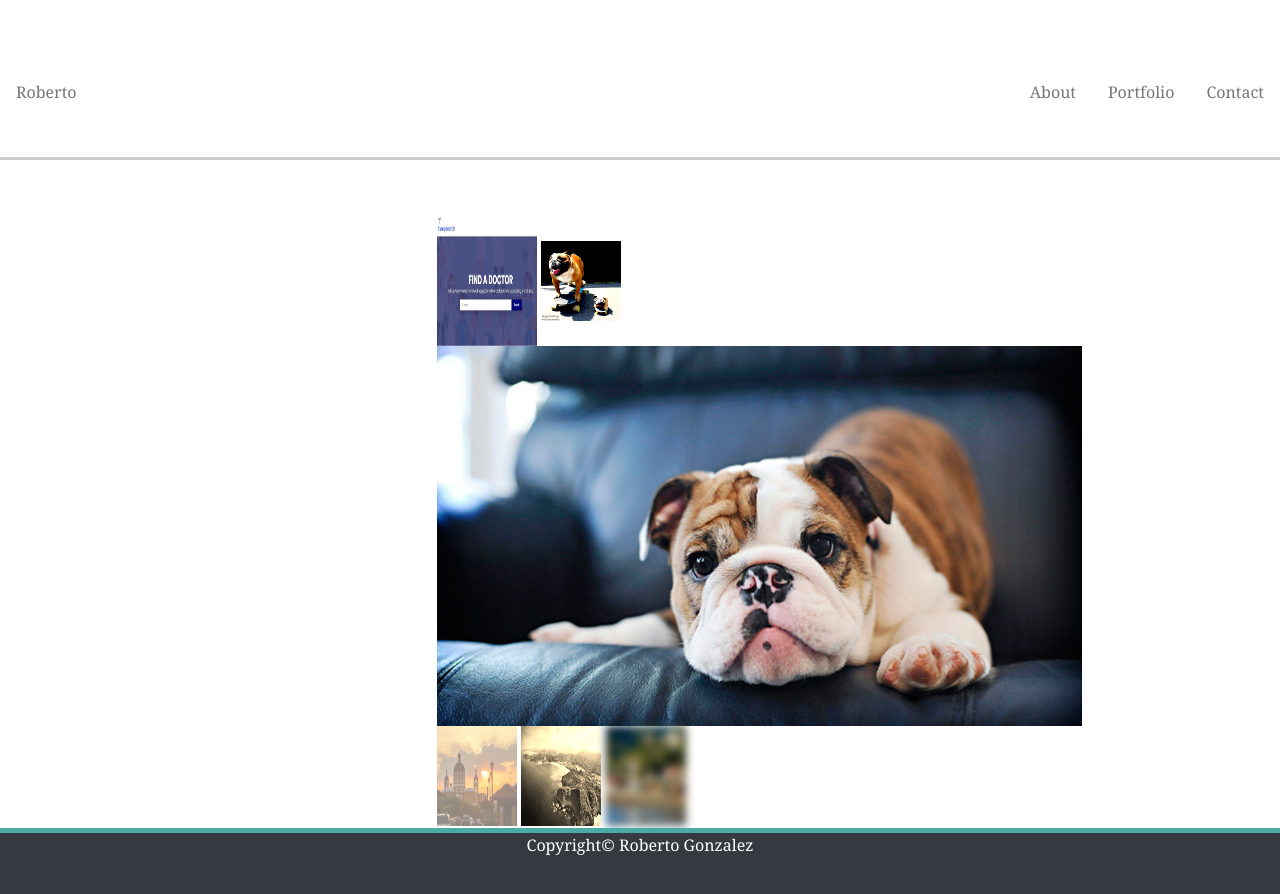
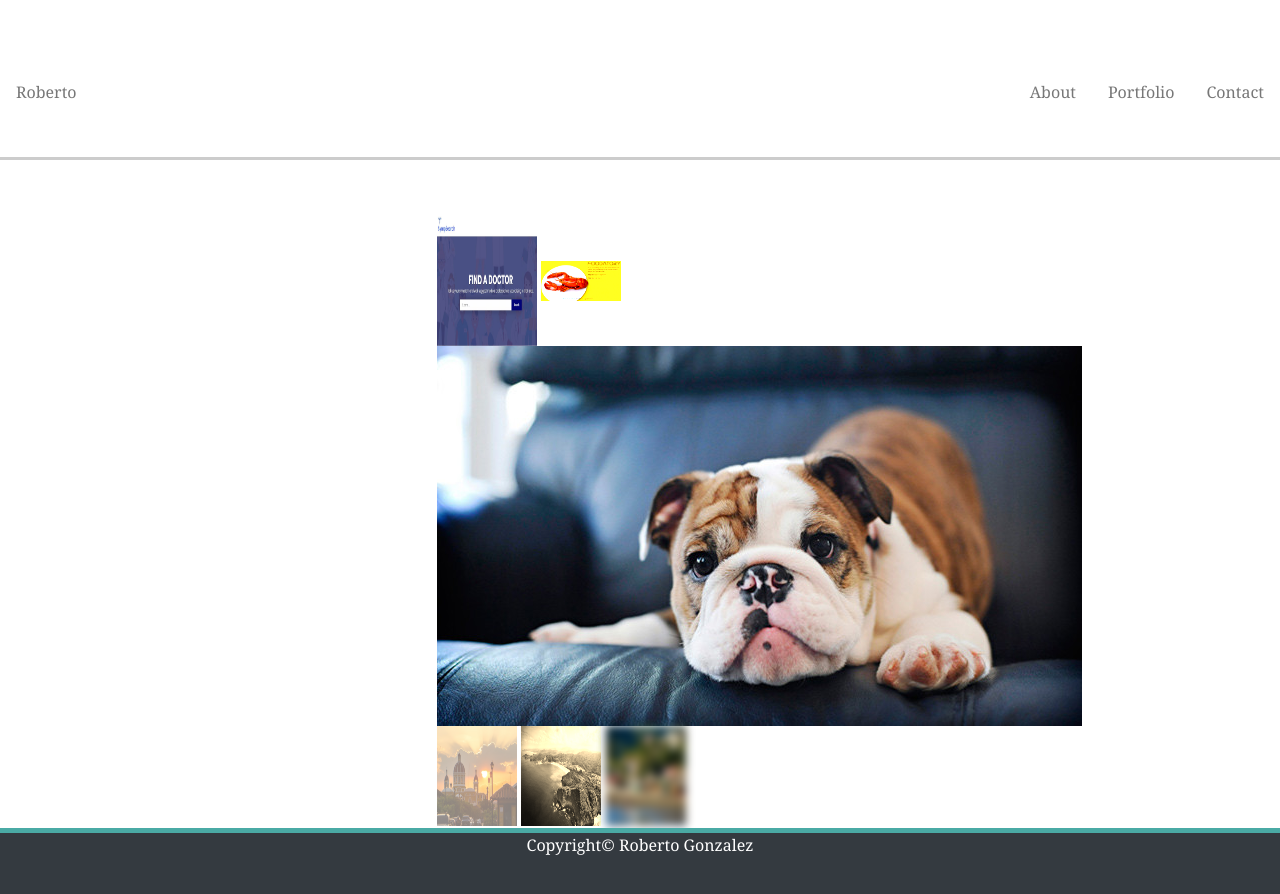
Before and after one commit to ntecrc/bootstrap-portfolio, a plain HTML site: page portfolio.html in a window 1280 px wide. Drawn offline with nearby package versions, Linux system fonts and the light colour scheme.

Commit message:
added project 2 link to the portfolio page

```diff
--- a/portfolio.html
+++ b/portfolio.html
@@ -51,11 +51,12 @@
                     <p></p>
                 </div>
                 <div class="col-md-4" >
-                            <a href="https://ntecrc.github.io/Trinity-Project/">
+                          <a href="https://ntecrc.github.io/Trinity-Project/">
                             <img class="brightness"src="assets/images/sympsearchproject.JPG" alt="SympSearch Project" width="100" height="130"  style= "display: inline-block" >
-                            </a>
-                            <img class="contrast"src="assets/images/BulldogOnSkate.jpg" alt="Skateboard Bulldog" width="80" height="auto" style= "display: inline-block" >
-
+                          </a>
+                          <a href="https://foodatory.herokuapp.com">
+                            <img class="contrast"src="assets/images/foodatory-site.jpg" alt="foodatory website" width="80" height="auto" style= "display: inline-block" >
+                          </a>
                             <img class="greyscale"src="assets/images/BullPup.jpg">
                             <!-- alt="Smiley face" width="80" height="auto"> -->
 
```
Also changed, not shown: assets/images/Lobster.png (added), assets/images/foodatory-site.JPG (added).
